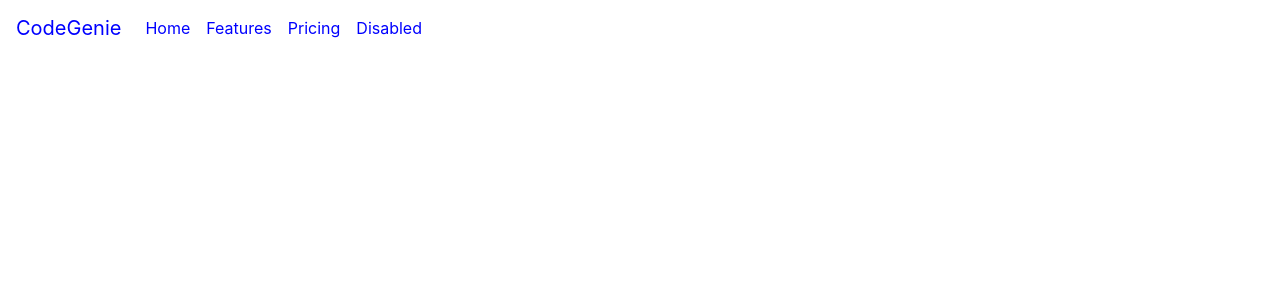
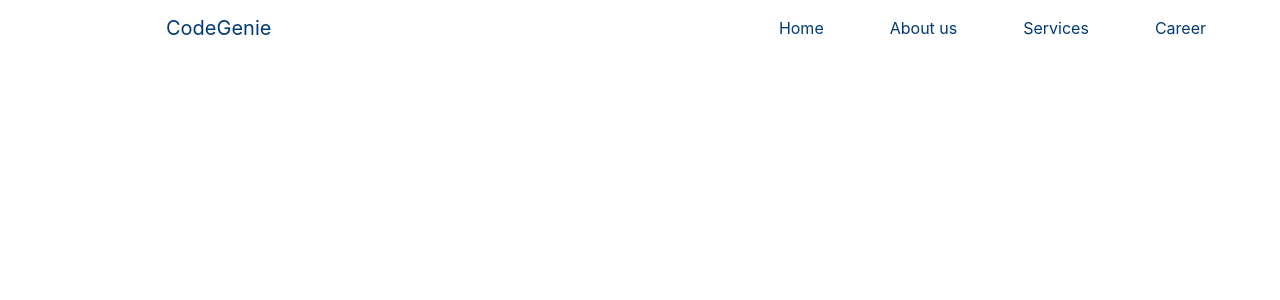
Before and after one commit to realahsanshah/Project-4B-Codegenie, a React (Create React App) app: page / in a window 1280 px wide. Shown: the top 300 px of the page. Built offline with nearby package versions, Linux system fonts and the light colour scheme.

Commit message:
Navbar completed

```diff
--- a/src/App.css
+++ b/src/App.css
@@ -1,3 +1,20 @@
 .navbar {
-    color: blue;
+    color: #003A78;
 }
+
+.navbar-nav,
+.nav-item {
+    margin-left: auto;
+}
+
+.nav-item {
+    margin-right: 50px;
+}
+
+.navbar-toggler {
+    columns: #003a78;
+}
+
+.navbar-brand {
+    margin-left: 150px;
+}
--- a/src/components/Navbar.js
+++ b/src/components/Navbar.js
@@ -4,24 +4,24 @@ import '../App.css';
 const Navbar = () => {
     return (
         <div>
-        <nav class="navbar navbar-expand-lg navbar-primary">
+        <nav class="navbar navbar-expand-lg">
             <span class="navbar-brand">CodeGenie</span>
             <button class="navbar-toggler" type="button" data-toggle="collapse" data-target="#navbarNav" aria-controls="navbarNav" aria-expanded="false" aria-label="Toggle navigation">
-                <span class="navbar-toggler-icon"></span>
+                <span class="navbar-toggler-icon bg-dark-gray"></span>
             </button>
             <div class="collapse navbar-collapse" id="navbarNav">
                 <ul class="navbar-nav">
-                <li class="nav-item active">
-                    <span class="nav-link">Home <span class="sr-only">(current)</span></span>
+                <li class="nav-item">
+                    <span class="nav-link">Home </span>
                 </li>
                 <li class="nav-item">
-                    <span class="nav-link" href="#">Features</span>
+                    <span class="nav-link" href="#">About us</span>
                 </li>
                 <li class="nav-item">
-                    <span class="nav-link" href="#">Pricing</span>
+                    <span class="nav-link" href="#">Services</span>
                 </li>
                 <li class="nav-item">
-                    <span class="nav-link my-2 my-sm-0" href="#">Disabled</span>
+                    <span class="nav-link my-2 my-sm-0" href="#">Career</span>
                 </li>
                 </ul>
             </div>
```
